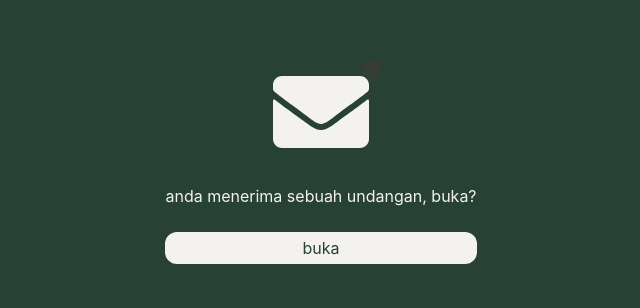
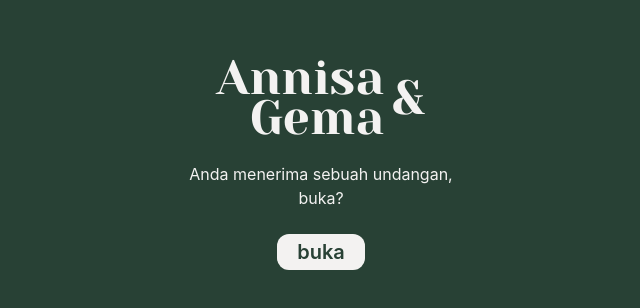
Before and after one commit to Refara08/annisa-gema-wedding, a Next.js app: page /welcome/1 in a window 1280 px wide. Shown: the part 248-556 px from the top of the page, without its empty margins (319-959 px from the left). Built offline with nearby package versions, Linux system fonts and the light colour scheme; a web font is replaced by a local one.

Commit message:
revised writing and differentiate link for invited and for informed

```diff
--- a/components/audio/Audio.js
+++ b/components/audio/Audio.js
@@ -53,7 +53,7 @@ const Audio = ({ onGetMusic, firstLoad }) => {
             }`}
             onClick={playAudio}
           >
-            <PlayIcon size="3rem" />
+            <PlayIcon size="2.4rem" />
           </button>
         )}
         {isPlaying && (
@@ -64,7 +64,7 @@ const Audio = ({ onGetMusic, firstLoad }) => {
             }`}
             onClick={pauseAudio}
           >
-            <PauseIcon size="3rem" />
+            <PauseIcon size="2.4rem" />
           </button>
         )}
       </div>
--- a/components/first-load/FirstLoad.js
+++ b/components/first-load/FirstLoad.js
@@ -2,15 +2,23 @@ import { useLayoutEffect, useRef } from "react";
 import gsap from "gsap";
 
 import EnvelopeIcon from "../icons/EnvelopeIcon";
-import { useRouter } from "next/router";
+// import { useRouter } from "next/router";
 
-const FirstLoad = ({ updateFirstLoad, onPlayMusic }) => {
+const capitalizeFirstWord = (str) => {
+  const strTransformed = str.charAt(0).toUpperCase() + str.slice(1);
+
+  return strTransformed;
+};
+
+const FirstLoad = ({ updateFirstLoad, onPlayMusic, guestName, isInvited }) => {
   const openInvitation = () => {
     updateFirstLoad();
     onPlayMusic();
   };
 
-  const router = useRouter();
+  // const router = useRouter();
+  // const guestName = router.query.guest.replace("to=", "");
+  // const isInvited = router.query.guest.includes("to=");
   const envelopeRef = useRef();
   const q = gsap.utils.selector(envelopeRef);
   const tl = useRef();
@@ -31,11 +39,15 @@ const FirstLoad = ({ updateFirstLoad, onPlayMusic }) => {
   }, []);
 
   //url
-  let url;
-  if (router.pathname === "/") {
-    url = "/";
-  } else {
-    url = `/${router.query.guest}`;
+  let guest;
+  if (!!guestName && guestName.includes("&")) {
+    const strArr = guestName.split("&");
+    guest =
+      capitalizeFirstWord(strArr[0]) + " & " + capitalizeFirstWord(strArr[1]);
+  } else if (!!guestName && !guestName.includes("&")) {
+    guest = capitalizeFirstWord(guestName) + " & pasangan";
+  } else if (!guestName) {
+    guest = "Anda & pasangan";
   }
 
   return (
@@ -48,19 +60,40 @@ const FirstLoad = ({ updateFirstLoad, onPlayMusic }) => {
         className="flex flex-col items-center gap-6 text-center"
       >
         <div className="relative envelope mt-6">
-          <EnvelopeIcon size="6rem" />
-          <div className="absolute top-0 -right-2 animate-ping w-[10px] h-[10px] rounded-full bg-red-600" />
+          {isInvited && (
+            <>
+              <EnvelopeIcon size="6rem" />
+              <div className="absolute top-0 -right-2 animate-ping w-[10px] h-[10px] rounded-full bg-red-600" />
+            </>
+          )}
+          {!isInvited && (
+            <div className="font-yaseva flex items-center gap-2 leading-8 md:leading-10 text-4xl md:text-5xl">
+              <h1 className="flex flex-col items-end">
+                <span className="bride">Annisa</span>
+                <span className="bride">Gema</span>
+              </h1>
+              <h1>
+                <span className="and">&#38;</span>
+              </h1>
+            </div>
+          )}
         </div>
-        <div className="flex flex-col gap-4">
-          <p className="content">anda menerima sebuah undangan, buka?</p>
-          {/* <Link href={url}>
-            <a className="content bg-white-me text-dark-green py-1 px-5 rounded-xl mt-2 hover:shadow-inner">
-              buka
-            </a>
-          </Link> */}
+        <div className="flex flex-col gap-4 w-[300px]">
+          {isInvited && (
+            <p className="content">{`${guest} menerima sebuah undangan, buka?`}</p>
+          )}
+          {!isInvited && !!guestName && (
+            <p className="content flex flex-col items-center text-center gap-2">
+              <span>{`Kepada Bpk/Ibu/Saudara/i`}</span>
+              <span className="text-2xl font-sacramento">{`${guest}`}</span>
+            </p>
+          )}
+          {!isInvited && !guestName && (
+            <p className="content">{`Anda menerima sebuah undangan, buka?`}</p>
+          )}
           <button
             onClick={openInvitation}
-            className="content bg-white-me text-dark-green py-1 px-5 rounded-xl mt-2 hover:shadow-inner"
+            className="content w-fit self-center text-xl font-semibold bg-white-me text-dark-green py-1 px-5 rounded-xl mt-2 hover:shadow-inner"
           >
             buka
           </button>
--- a/components/gift/Gift.js
+++ b/components/gift/Gift.js
@@ -53,9 +53,9 @@ const Gift = () => {
         <div className="text-center arab-quote mb-16">
           <h2 className="pop-up heading-1">Hadiah & ucapan</h2>
           <p className="pop-up arab-translate">
-            Doa dan restu anda merupakan karunia yang berarti bagi kami, jika
-            memberi adalah ungkapan tanda kasih anda, anda dapat mengirimkannya
-            melalui
+            Doa dan restu anda merupakan karunia yang berarti bagi kami, Jika
+            ada yang ingin memberikan amplop digital untuk pernikahan kami, kamu
+            menyediakan form Cashless di bawah ini
           </p>
         </div>
 
--- a/components/hero/Hero.js
+++ b/components/hero/Hero.js
@@ -8,7 +8,7 @@ const capitalizeFirstWord = (str) => {
   return strTransformed;
 };
 
-const Hero = ({ guestName }) => {
+const Hero = ({ guestName, isInvited }) => {
   //animation
   const heroRef = useRef();
   const q = gsap.utils.selector(heroRef);
@@ -65,6 +65,11 @@ const Hero = ({ guestName }) => {
         <div className="h-screen flex flex-col items-center justify-center gap-36 md:gap-28">
           {/* nama nisa gema dan ornamen */}
           <div className="relative ">
+            {!isInvited && (
+              <h2 className="content font-sacramento text-3xl md:text-4xl text-center mb-6">
+                {`The wedding of`}
+              </h2>
+            )}
             <div className="font-yaseva flex items-center gap-2 leading-8 md:leading-10 text-4xl md:text-5xl">
               <h1 className="flex flex-col items-end">
                 <span className="bride">Annisa</span>
@@ -100,9 +105,11 @@ const Hero = ({ guestName }) => {
 
           {/* kalimat mengundang.. */}
           <div className="w-[75%] flex flex-col items-center gap-12">
-            <h2 className="content font-sacramento text-3xl md:text-4xl text-center">
-              {`mengundang ${guest} ke pernikahan kami`}
-            </h2>
+            {isInvited && (
+              <h2 className="content font-sacramento text-3xl md:text-4xl text-center">
+                {`mengundang ${guest} ke pernikahan kami`}
+              </h2>
+            )}
             <h2 className="content font-prata text-lg md:text-xl">
               Sabtu, 15 Oktober 2022
             </h2>
--- a/pages/[guest].js
+++ b/pages/[guest].js
@@ -5,8 +5,11 @@ import axiosBase from "../utils/axiosBase";
 const GuestPage = ({ listUcapan }) => {
   const router = useRouter();
   const guest = router.query.guest.replace("to=", "");
+  const isInvited = router.query.guest.includes("to=");
 
-  return <Home guestName={guest} listUcapan={listUcapan} />;
+  return (
+    <Home guestName={guest} listUcapan={listUcapan} isInvited={isInvited} />
+  );
 };
 
 export default GuestPage;
--- a/pages/index.js
+++ b/pages/index.js
@@ -32,7 +32,7 @@ const sortByLatest = (arr) => {
   return sortedArr;
 };
 
-export default function Home({ listUcapan, guestName }) {
+export default function Home({ listUcapan, guestName, isInvited }) {
   const [firstLoad, setFirstLoad] = useState(true);
   const [list, setList] = useState(sortByLatest(listUcapan));
   const [loadingList, setLoadingList] = useState(false);
@@ -90,13 +90,15 @@ export default function Home({ listUcapan, guestName }) {
         <Audio onGetMusic={getMusic} firstLoad={firstLoad} />
         {firstLoad && (
           <FirstLoad
+            guestName={guestName}
+            isInvited={isInvited}
             updateFirstLoad={updateFirstLoad}
             onPlayMusic={playMusic}
           />
         )}
         {!firstLoad && (
           <>
-            <Hero guestName={guestName} />
+            <Hero guestName={guestName} isInvited={isInvited} />
             <Identity />
             <Agenda />
             <Gift />
```
